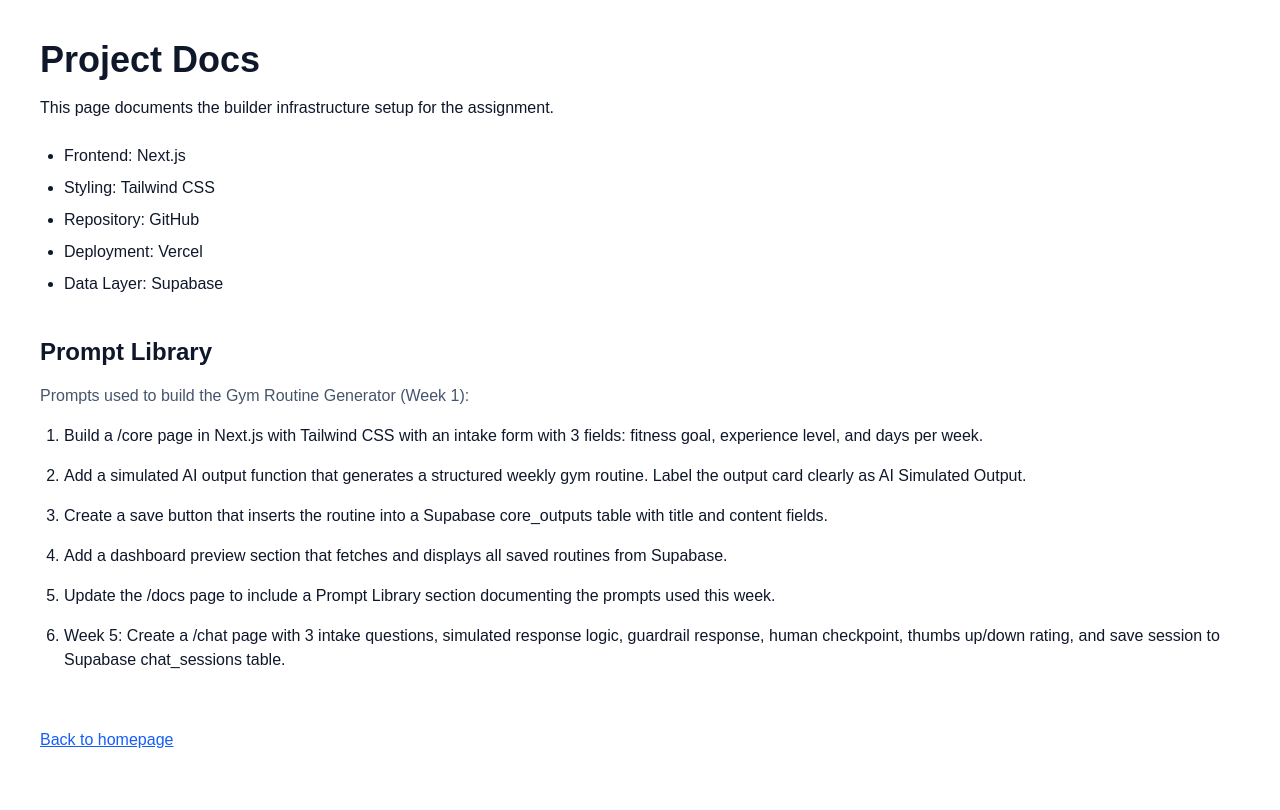
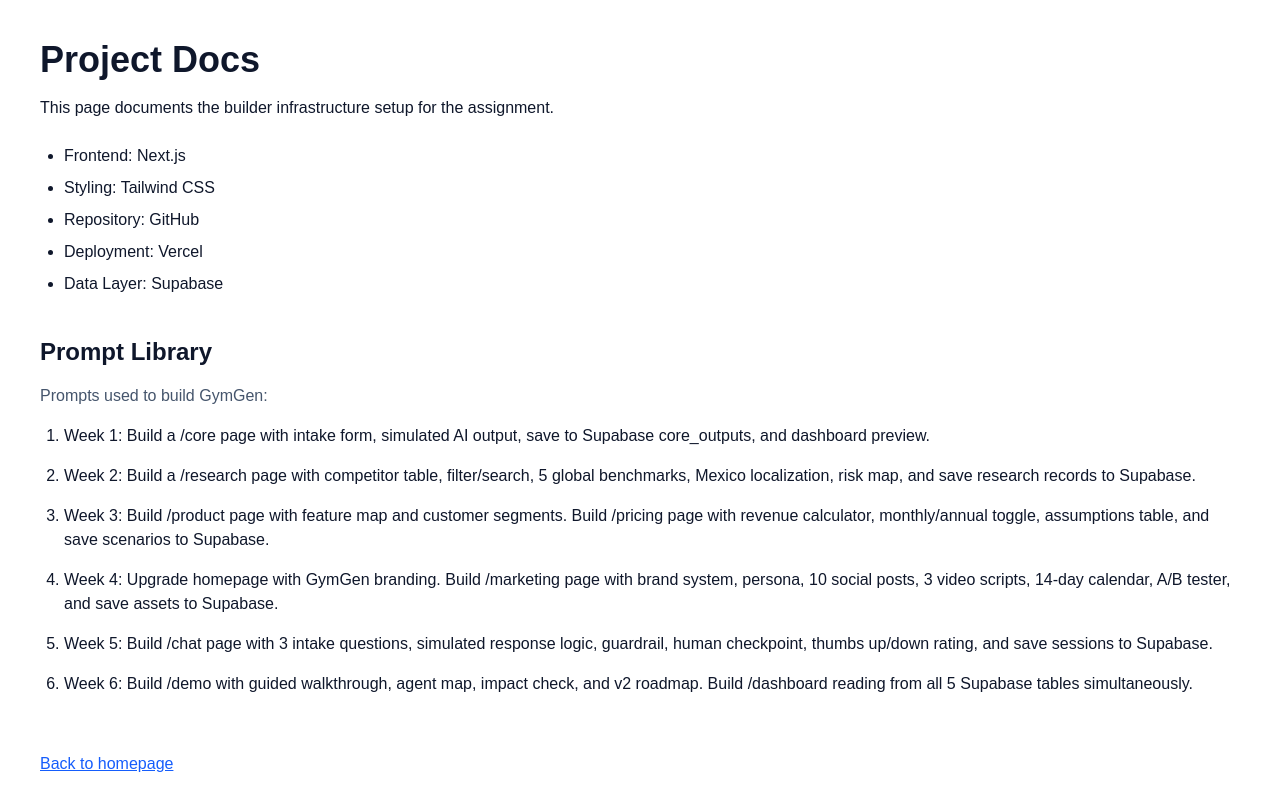
Before and after one commit to yosoylacatarina-cmyk/builder-infrastructure-mich, a Next.js app: page /docs in a window 1280 px wide. Shown: the top 810 px of the page. Built offline with nearby package versions, Linux system fonts and the light colour scheme.

Commit message:
update docs page

```diff
--- a/app/docs/page.tsx
+++ b/app/docs/page.tsx
@@ -17,18 +17,17 @@
 
       <h2 className="text-2xl font-bold mb-4">Prompt Library</h2>
       <p className="mb-4 text-slate-600">
-        Prompts used to build the Gym Routine Generator (Week 1):
+        Prompts used to build GymGen:
       </p>
 
       <ol className="list-decimal pl-6 space-y-4 mb-10">
-        <li>Build a /core page in Next.js with Tailwind CSS with an intake form with 3 fields: fitness goal, experience level, and days per week.</li>
-        <li>Add a simulated AI output function that generates a structured weekly gym routine. Label the output card clearly as AI Simulated Output.</li>
-        <li>Create a save button that inserts the routine into a Supabase core_outputs table with title and content fields.</li>
-        <li>Add a dashboard preview section that fetches and displays all saved routines from Supabase.</li>
-        <li>Update the /docs page to include a Prompt Library section documenting the prompts used this week.</li>
-        <li>Week 5: Create a /chat page with 3 intake questions, simulated response logic, guardrail response, human checkpoint, thumbs up/down rating, and save session to Supabase chat_sessions table.</li>
-      </ol>
-
+  <li>Week 1: Build a /core page with intake form, simulated AI output, save to Supabase core_outputs, and dashboard preview.</li>
+  <li>Week 2: Build a /research page with competitor table, filter/search, 5 global benchmarks, Mexico localization, risk map, and save research records to Supabase.</li>
+  <li>Week 3: Build /product page with feature map and customer segments. Build /pricing page with revenue calculator, monthly/annual toggle, assumptions table, and save scenarios to Supabase.</li>
+  <li>Week 4: Upgrade homepage with GymGen branding. Build /marketing page with brand system, persona, 10 social posts, 3 video scripts, 14-day calendar, A/B tester, and save assets to Supabase.</li>
+  <li>Week 5: Build /chat page with 3 intake questions, simulated response logic, guardrail, human checkpoint, thumbs up/down rating, and save sessions to Supabase.</li>
+  <li>Week 6: Build /demo with guided walkthrough, agent map, impact check, and v2 roadmap. Build /dashboard reading from all 5 Supabase tables simultaneously.</li>
+</ol>
 
 
       <a href="/" className="inline-block mt-4 text-blue-600 underline">
```
